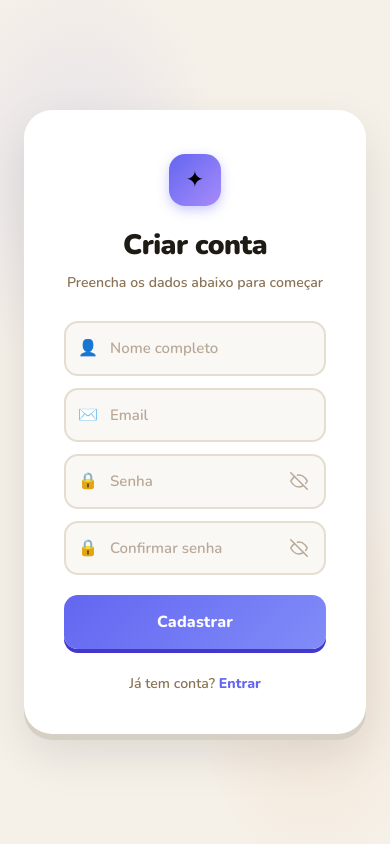
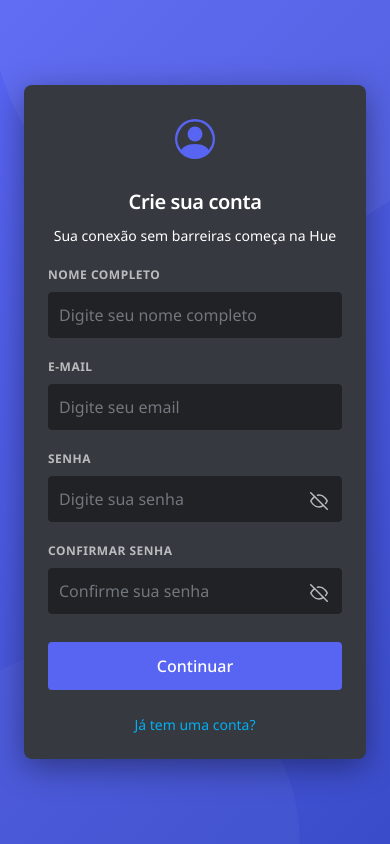
Before and after one commit to igOrbit-bit/Projeto_Integrador, a React (Vite) app in the folder frontend/React/: page /register in a window 390 px wide. Built offline with nearby package versions, Linux system fonts and the light colour scheme.

Commit message:
layout de Login e Register
Reestilizando tela de Login e Register

```diff
--- a/frontend/React/src/pages/Login.css
+++ b/frontend/React/src/pages/Login.css
@@ -1,177 +1,241 @@
-@import url('https://fonts.googleapis.com/css2?family=Nunito:wght@400;600;700;800;900&display=swap');
+@import url('https://fonts.googleapis.com/css2?family=Noto+Sans:wght@400;500;600;700;800&display=swap');
 
-* { box-sizing: border-box; margin: 0; padding: 0; }
+* {
+  box-sizing: border-box;
+  margin: 0;
+  padding: 0;
+}
 
 body {
-  font-family: 'Nunito', sans-serif;
-  background: #f5f0e8;
+  font-family: 'Noto Sans', 'Segoe UI', sans-serif;
+  background: #5865f2;
 }
 
+/* ── Login Container ────────────────────────────────── */
 .login-container {
   display: flex;
   justify-content: center;
   align-items: center;
   min-height: 100vh;
   padding: 24px;
-  background: #f5f0e8;
-  background-image:
-    radial-gradient(ellipse 60% 40% at 20% 20%, rgba(99,102,241,0.1) 0%, transparent 60%),
-    radial-gradient(ellipse 50% 40% at 80% 80%, rgba(251,146,60,0.1) 0%, transparent 60%);
-  font-family: 'Nunito', sans-serif;
+  background: linear-gradient(135deg, #5865f2 0%, #3b4cca 100%);
+  font-family: 'Noto Sans', 'Segoe UI', sans-serif;
+  position: relative;
+  overflow: hidden;
 }
 
-.login-card {
-  background: white;
-  padding: 44px 40px 40px;
-  width: 100%;
-  max-width: 420px;
-  border-radius: 28px;
-  box-shadow: 0 6px 0px #d6cfc4, 0 20px 48px rgba(0,0,0,0.1);
-  text-align: center;
-  animation: fadeUp 0.5s cubic-bezier(0.22,1,0.36,1) both;
+/* Elementos decorativos de fundo (estilo Discord) */
+.login-container::before {
+  content: '';
+  position: absolute;
+  width: 500px;
+  height: 500px;
+  background: rgba(255, 255, 255, 0.05);
+  border-radius: 50%;
+  top: -250px;
+  right: -100px;
 }
 
+.login-container::after {
+  content: '';
+  position: absolute;
+  width: 400px;
+  height: 400px;
+  background: rgba(255, 255, 255, 0.03);
+  border-radius: 50%;
+  bottom: -200px;
+  left: -100px;
+}
+
+/* ── Login Card ─────────────────────────────────────── */
+.login-card {
+  background: #35363f;
+  padding: 32px;
+  width: 100%;
+  max-width: 480px;
+  border-radius: 8px;
+  box-shadow: 0 8px 32px rgba(0, 0, 0, 0.4);
+  text-align: center;
+  animation: fadeUp 0.5s cubic-bezier(0.22, 1, 0.36, 1) both;
+  position: relative;
+  z-index: 1;
+}
+
+/* ── Logo ───────────────────────────────────────────── */
 .login-logo {
-  width: 52px;
-  height: 52px;
-  background: linear-gradient(135deg, #6366f1, #a78bfa);
-  border-radius: 16px;
+  width: 60 px;
+  height: 60px;
+  background: transparent;
+  border-radius: 0;
   display: flex;
   align-items: center;
   justify-content: center;
   font-size: 1.4rem;
   margin: 0 auto 18px;
-  box-shadow: 0 4px 12px rgba(99,102,241,0.35);
+  box-shadow: none;
+  color: #5865f2;
 }
 
 .login-card h2 {
-  margin: 0 0 6px;
-  font-size: 1.75rem;
-  font-weight: 900;
-  color: #1e1a14;
+  margin: 0 0 8px;
+  font-size: 24px;
+  font-weight: 600;
+  color: #ffffff;
   letter-spacing: -0.02em;
+  text-align: center;
 }
 
 .login-subtitle {
-  font-size: 0.88rem;
-  color: #8b7355;
-  margin: 0 0 28px;
-  font-weight: 600;
+  font-size: 16px;
+  color: #b9bbbe;
+  margin: 0 0 20px;
+  font-weight: 400;
+  text-align: center;
 }
 
-/* ── Input group ────────────────────────────────────── */
+/* ── Input Group ────────────────────────────────────── */
 .input-group {
   position: relative;
-  margin-bottom: 12px;
+  margin-bottom: 20px;
+  text-align: left;
+}
+
+.input-group label {
+  display: block;
+  color: #b9bbbe;
+  font-size: 12px;
+  font-weight: 700;
+  text-transform: uppercase;
+  margin-bottom: 8px;
+  letter-spacing: 0.5px;
 }
 
 .input-icon {
-  position: absolute;
-  left: 14px;
-  top: 50%;
-  transform: translateY(-50%);
-  font-size: 1rem;
-  pointer-events: none;
-  line-height: 1;
+  display: none; /* Discord não usa ícones dentro dos inputs */
 }
 
 .input-group input {
   width: 100%;
-  padding: 14px 48px 14px 44px;
-  border-radius: 14px;
-  border: 2px solid #e5ddd0;
-  background: #faf8f4;
-  color: #1e1a14;
-  font-size: 15px;
-  font-family: 'Nunito', sans-serif;
-  font-weight: 600;
+  padding: 10px;
+  border-radius: 4px;
+  border: 1px solid #202225;
+  background: #202225;
+  color: #dcddde;
+  font-size: 16px;
+  font-family: 'Noto Sans', 'Segoe UI', sans-serif;
+  font-weight: 400;
   transition: border-color 0.2s, box-shadow 0.2s, background 0.2s;
 }
 
-.input-group input::placeholder { color: #b8a898; }
+.input-group input::placeholder {
+  color: #72767d;
+  font-weight: 400;
+}
 
 .input-group input:focus {
   outline: none;
-  border-color: #6366f1;
-  background: white;
-  box-shadow: 0 0 0 4px rgba(99,102,241,0.12);
+  border-color: #5865f2;
+  background: #202225;
+  box-shadow: none;
 }
 
-/* ── Eye button ─────────────────────────────────────── */
+/* ── Eye Button ─────────────────────────────────────── */
 .eye-btn {
   position: absolute;
-  right: 14px;
-  top: 50%;
-  transform: translateY(-50%);
+  right: 10px;
+  top: 38px;
   background: none;
   border: none;
   cursor: pointer;
   padding: 4px;
-  color: #b8a898;
+  color: #b9bbbe;
   display: flex;
   align-items: center;
   justify-content: center;
-  border-radius: 6px;
+  border-radius: 4px;
   transition: color 0.2s;
   width: auto;
   box-shadow: none;
 }
 
 .eye-btn:hover {
-  color: #6366f1;
-  transform: translateY(-50%);
+  color: #dcddde;
+  transform: none;
   box-shadow: none;
 }
 
-/* ── Submit button ──────────────────────────────────── */
+/* ── Forgot Link ────────────────────────────────────── */
+.forgot-link {
+  display: block;
+  margin-top: 4px;
+  color: #00aff4;
+  text-decoration: none;
+  font-size: 14px;
+  font-weight: 400;
+  transition: opacity 0.2s;
+}
+
+.forgot-link:hover {
+  opacity: 0.8;
+  text-decoration: underline;
+}
+
+/* ── Submit Button ──────────────────────────────────── */
 .login-card button[type="submit"] {
   width: 100%;
-  padding: 15px;
-  margin-top: 8px;
-  background: linear-gradient(135deg, #6366f1, #818cf8);
-  color: white;
+  padding: 12px;
+  margin-top: 20px;
+  background: #5865f2;
+  color: #ffffff;
   border: none;
-  border-radius: 14px;
+  border-radius: 4px;
   font-size: 16px;
-  font-weight: 800;
-  font-family: 'Nunito', sans-serif;
+  font-weight: 500;
+  font-family: 'Noto Sans', 'Segoe UI', sans-serif;
   cursor: pointer;
-  box-shadow: 0 4px 0px #4338ca;
-  transition: transform 0.15s ease, box-shadow 0.15s ease;
-  letter-spacing: 0.01em;
+  box-shadow: none;
+  transition: background-color 0.2s ease;
+  letter-spacing: 0;
 }
 
 .login-card button[type="submit"]:hover {
-  transform: translateY(-2px);
-  box-shadow: 0 6px 0px #4338ca;
+  background: #4752c4;
+  transform: none;
+  box-shadow: none;
 }
 
 .login-card button[type="submit"]:active {
-  transform: translateY(2px);
-  box-shadow: 0 2px 0px #4338ca;
+  background: #3c45a5;
+  transform: none;
+  box-shadow: none;
 }
 
 .login-card button[type="submit"]:disabled {
-  opacity: 0.55;
+  opacity: 0.5;
   cursor: not-allowed;
   transform: none;
-  box-shadow: 0 4px 0px #4338ca;
+  box-shadow: none;
+  background: #5865f2;
 }
 
+/* ── Footer Text ────────────────────────────────────── */
 .login-footer-text {
-  margin-top: 24px;
-  font-size: 0.88rem;
-  color: #8b7355;
-  font-weight: 600;
+  margin-top: 8px;
+  font-size: 14px;
+  color: #b9bbbe;
+  font-weight: 400;
 }
 
 .login-footer-text a {
-  color: #6366f1;
-  font-weight: 800;
+  color: #00aff4;
+  font-weight: 400;
   text-decoration: none;
 }
 
-.login-footer-text a:hover { text-decoration: underline; }
+.login-footer-text a:hover {
+  text-decoration: underline;
+  opacity: 0.8;
+}
 
 /* ── Toast ──────────────────────────────────────────── */
 .toast {
@@ -183,13 +247,13 @@
   align-items: center;
   gap: 10px;
   padding: 14px 24px;
-  border-radius: 16px;
-  font-size: 0.92rem;
-  font-weight: 700;
-  font-family: 'Nunito', sans-serif;
-  box-shadow: 0 8px 24px rgba(0,0,0,0.15);
+  border-radius: 8px;
+  font-size: 14px;
+  font-weight: 500;
+  font-family: 'Noto Sans', 'Segoe UI', sans-serif;
+  box-shadow: 0 8px 24px rgba(0, 0, 0, 0.3);
   opacity: 0;
-  transition: transform 0.35s cubic-bezier(0.22,1,0.36,1), opacity 0.35s ease;
+  transition: transform 0.35s cubic-bezier(0.22, 1, 0.36, 1), opacity 0.35s ease;
   z-index: 999;
   white-space: nowrap;
 }
@@ -200,20 +264,39 @@
 }
 
 .toast-success {
-  background: #dcfce7;
-  border: 2px solid #86efac;
-  color: #14532d;
+  background: #3ba55d;
+  border: none;
+  color: #ffffff;
 }
 
 .toast-error {
-  background: #fee2e2;
-  border: 2px solid #fca5a5;
-  color: #7f1d1d;
+  background: #ed4245;
+  border: none;
+  color: #ffffff;
 }
 
-.toast-icon { font-size: 1.1rem; }
+.toast-icon {
+  font-size: 1rem;
+  font-weight: 700;
+}
 
+/* ── Animation ──────────────────────────────────────── */
 @keyframes fadeUp {
   from { opacity: 0; transform: translateY(24px); }
   to   { opacity: 1; transform: translateY(0); }
 }
+
+/* ── Responsive ─────────────────────────────────────── */
+@media (max-width: 480px) {
+  .login-card {
+    padding: 24px;
+  }
+
+  .login-card h2 {
+    font-size: 20px;
+  }
+
+  .login-subtitle {
+    font-size: 14px;
+  }
+}
--- a/frontend/React/src/pages/Login.jsx
+++ b/frontend/React/src/pages/Login.jsx
@@ -90,26 +90,32 @@
       />
 
       <div className="login-card">
-        <div className="login-logo">✦</div>
-        <h2>Entrar</h2>
-        <p className="login-subtitle">Bem-vindo de volta 👋</p>
+        <div className="login-logo">
+          <svg xmlns="http://www.w3.org/2000/svg" width="40" height="40" fill="currentColor" class="bi bi-megaphone-fill" viewBox="0 0 16 16">
+            <path d="M13 2.5a1.5 1.5 0 0 1 3 0v11a1.5 1.5 0 0 1-3 0zm-1 .724c-2.067.95-4.539 1.481-7 1.656v6.237a25 25 0 0 1 1.088.085c2.053.204 4.038.668 5.912 1.56zm-8 7.841V4.934c-.68.027-1.399.043-2.008.053A2.02 2.02 0 0 0 0 7v2c0 1.106.896 1.996 1.994 2.009l.496.008a64 64 0 0 1 1.51.048m1.39 1.081q.428.032.85.078l.253 1.69a1 1 0 0 1-.983 1.187h-.548a1 1 0 0 1-.916-.599l-1.314-2.48a66 66 0 0 1 1.692.064q.491.026.966.06" />
+          </svg>
+        </div>
+        <h2>HueTech</h2>
+        <p className="login-subtitle">Dois mundos, uma só conexão.</p>
 
         <form onSubmit={handleSubmit}>
           <div className="input-group">
-            <span className="input-icon">✉️</span>
+            <label htmlFor="email">E-MAIL</label>
             <input
+              id="email"
               type="email"
-              placeholder="Email"
+              placeholder="Digite seu email"
               value={email}
               onChange={(e) => setEmail(e.target.value)}
               required
             />
           </div>
           <div className="input-group">
-            <span className="input-icon">🔒</span>
+            <label htmlFor="password">SENHA</label>
             <input
+              id="password"
               type={showPassword ? "text" : "password"}
-              placeholder="Senha"
+              placeholder="Digite sua senha"
               value={password}
               onChange={(e) => setPassword(e.target.value)}
               required
@@ -121,6 +127,9 @@
             >
               <EyeIcon open={showPassword} />
             </button>
+            <Link to="/forgot-password" className="forgot-link">
+              Esqueceu a senha?
+            </Link>
           </div>
           <button type="submit" disabled={loading}>
             {loading ? "Entrando..." : "Entrar"}
@@ -128,7 +137,7 @@
         </form>
 
         <p className="login-footer-text">
-          Não tem conta? <Link to="/register">Criar conta</Link>
+          Precisa de uma conta? <Link to="/register">Registre-se</Link>
         </p>
       </div>
     </div>
--- a/frontend/React/src/pages/Register.css
+++ b/frontend/React/src/pages/Register.css
@@ -1,174 +1,222 @@
-@import url('https://fonts.googleapis.com/css2?family=Nunito:wght@400;600;700;800;900&display=swap');
+@import url('https://fonts.googleapis.com/css2?family=Noto+Sans:wght@400;500;600;700;800&display=swap');
 
-* { box-sizing: border-box; margin: 0; padding: 0; }
+* {
+  box-sizing: border-box;
+  margin: 0;
+  padding: 0;
+}
 
+/* â”€â”€ Register Container â”€â”€â”€â”€â”€â”€â”€â”€â”€â”€â”€â”€â”€â”€â”€â”€â”€â”€â”€â”€â”€â”€â”€â”€â”€â”€â”€â”€â”€â”€â”€ */
 .register-container {
   display: flex;
   justify-content: center;
   align-items: center;
   min-height: 100vh;
   padding: 24px;
-  background: #f5f0e8;
-  background-image:
-    radial-gradient(ellipse 60% 40% at 20% 20%, rgba(99,102,241,0.1) 0%, transparent 60%),
-    radial-gradient(ellipse 50% 40% at 80% 80%, rgba(251,146,60,0.1) 0%, transparent 60%);
-  font-family: 'Nunito', sans-serif;
+  background: linear-gradient(135deg, #5865f2 0%, #3b4cca 100%);
+  font-family: 'Noto Sans', 'Segoe UI', sans-serif;
+  position: relative;
+  overflow: hidden;
 }
 
-.register-card {
-  background: white;
-  padding: 44px 40px 40px;
-  width: 100%;
-  max-width: 420px;
-  border-radius: 28px;
-  box-shadow: 0 6px 0px #d6cfc4, 0 20px 48px rgba(0,0,0,0.1);
-  text-align: center;
-  animation: fadeUp 0.5s cubic-bezier(0.22,1,0.36,1) both;
+/* Elementos decorativos de fundo (estilo Discord) */
+.register-container::before {
+  content: '';
+  position: absolute;
+  width: 500px;
+  height: 500px;
+  background: rgba(255, 255, 255, 0.05);
+  border-radius: 50%;
+  top: -250px;
+  right: -100px;
 }
 
+.register-container::after {
+  content: '';
+  position: absolute;
+  width: 400px;
+  height: 400px;
+  background: rgba(255, 255, 255, 0.03);
+  border-radius: 50%;
+  bottom: -200px;
+  left: -100px;
+}
+
+/* â”€â”€ Register Card â”€â”€â”€â”€â”€â”€â”€â”€â”€â”€â”€â”€â”€â”€â”€â”€â”€â”€â”€â”€â”€â”€â”€â”€â”€â”€â”€â”€â”€â”€â”€â”€â”€â”€â”€â”€ */
+.register-card {
+  background: #36393f;
+  padding: 32px;
+  width: 100%;
+  max-width: 480px;
+  border-radius: 8px;
+  box-shadow: 0 8px 32px rgba(0, 0, 0, 0.4);
+  text-align: center;
+  animation: fadeUp 0.5s cubic-bezier(0.22, 1, 0.36, 1) both;
+  position: relative;
+  z-index: 1;
+}
+
+/* â”€â”€ Logo â”€â”€â”€â”€â”€â”€â”€â”€â”€â”€â”€â”€â”€â”€â”€â”€â”€â”€â”€â”€â”€â”€â”€â”€â”€â”€â”€â”€â”€â”€â”€â”€â”€â”€â”€â”€â”€â”€â”€â”€â”€â”€â”€â”€â”€ */
 .register-logo {
-  width: 52px;
-  height: 52px;
-  background: linear-gradient(135deg, #6366f1, #a78bfa);
-  border-radius: 16px;
+  width: 60px;
+  height: 60px;
+  background: transparent;
+  border-radius: 0;
   display: flex;
   align-items: center;
   justify-content: center;
   font-size: 1.4rem;
   margin: 0 auto 18px;
-  box-shadow: 0 4px 12px rgba(99,102,241,0.35);
+  box-shadow: none;
+  color: #5865f2;
 }
 
 .register-card h2 {
-  margin: 0 0 6px;
-  font-size: 1.75rem;
-  font-weight: 900;
-  color: #1e1a14;
+  margin: 0 0 8px;
+  font-size: 24px;
+  font-weight: 600;
+  color: #ffffff;
   letter-spacing: -0.02em;
+  text-align: center;
 }
 
 .register-subtitle {
-  font-size: 0.88rem;
-  color: #8b7355;
-  margin: 0 0 28px;
-  font-weight: 600;
+  font-size: 16px;
+  color: #ffffff;
+  margin: 0 0 20px;
+  font-weight: 400;
+  text-align: center;
 }
 
-/* ── Input group ────────────────────────────────────── */
+/* â”€â”€ Input Group â”€â”€â”€â”€â”€â”€â”€â”€â”€â”€â”€â”€â”€â”€â”€â”€â”€â”€â”€â”€â”€â”€â”€â”€â”€â”€â”€â”€â”€â”€â”€â”€â”€â”€â”€â”€â”€â”€ */
 .input-group {
   position: relative;
-  margin-bottom: 12px;
+  margin-bottom: 20px;
+  text-align: left;
+}
+
+.input-group label {
+  display: block;
+  color: #b9bbbe;
+  font-size: 12px;
+  font-weight: 700;
+  text-transform: uppercase;
+  margin-bottom: 8px;
+  letter-spacing: 0.5px;
 }
 
 .input-icon {
-  position: absolute;
-  left: 14px;
-  top: 50%;
-  transform: translateY(-50%);
-  font-size: 1rem;
-  pointer-events: none;
-  line-height: 1;
+  display: none; /* Discord nÃ£o usa Ã­cones dentro dos inputs */
 }
 
 .input-group input {
   width: 100%;
-  padding: 14px 48px 14px 44px;
-  border-radius: 14px;
-  border: 2px solid #e5ddd0;
-  background: #faf8f4;
-  color: #1e1a14;
-  font-size: 15px;
-  font-family: 'Nunito', sans-serif;
-  font-weight: 600;
+  padding: 10px;
+  border-radius: 4px;
+  border: 1px solid #202225;
+  background: #202225;
+  color: #dcddde;
+  font-size: 16px;
+  font-family: 'Noto Sans', 'Segoe UI', sans-serif;
+  font-weight: 400;
   transition: border-color 0.2s, box-shadow 0.2s, background 0.2s;
 }
 
-.input-group input::placeholder { color: #b8a898; }
+.input-group input::placeholder {
+  color: #72767d;
+  font-weight: 400;
+}
 
 .input-group input:focus {
   outline: none;
-  border-color: #6366f1;
-  background: white;
-  box-shadow: 0 0 0 4px rgba(99,102,241,0.12);
+  border-color: #5865f2;
+  background: #202225;
+  box-shadow: none;
 }
 
-/* ── Eye button ─────────────────────────────────────── */
+/* â”€â”€ Eye Button â”€â”€â”€â”€â”€â”€â”€â”€â”€â”€â”€â”€â”€â”€â”€â”€â”€â”€â”€â”€â”€â”€â”€â”€â”€â”€â”€â”€â”€â”€â”€â”€â”€â”€â”€â”€â”€â”€â”€ */
 .eye-btn {
   position: absolute;
-  right: 14px;
-  top: 50%;
-  transform: translateY(-50%);
+  right: 10px;
+  top: 38px;
   background: none;
   border: none;
   cursor: pointer;
   padding: 4px;
-  color: #b8a898;
+  color: #b9bbbe;
   display: flex;
   align-items: center;
   justify-content: center;
-  border-radius: 6px;
+  border-radius: 4px;
   transition: color 0.2s;
   width: auto;
   box-shadow: none;
 }
 
 .eye-btn:hover {
-  color: #6366f1;
-  transform: translateY(-50%);
+  color: #dcddde;
+  transform: none;
   box-shadow: none;
 }
 
-/* ── Submit button ──────────────────────────────────── */
+/* â”€â”€ Submit Button â”€â”€â”€â”€â”€â”€â”€â”€â”€â”€â”€â”€â”€â”€â”€â”€â”€â”€â”€â”€â”€â”€â”€â”€â”€â”€â”€â”€â”€â”€â”€â”€â”€â”€â”€â”€ */
 .register-card button[type="submit"] {
   width: 100%;
-  padding: 15px;
+  padding: 12px;
   margin-top: 8px;
-  background: linear-gradient(135deg, #6366f1, #818cf8);
+  background: #5865f2;
   border: none;
-  border-radius: 14px;
-  color: white;
+  border-radius: 4px;
+  color: #ffffff;
   font-size: 16px;
-  font-weight: 800;
-  font-family: 'Nunito', sans-serif;
+  font-weight: 500;
+  font-family: 'Noto Sans', 'Segoe UI', sans-serif;
   cursor: pointer;
-  box-shadow: 0 4px 0px #4338ca;
-  transition: transform 0.15s ease, box-shadow 0.15s ease, opacity 0.15s;
-  letter-spacing: 0.01em;
+  box-shadow: none;
+  transition: background-color 0.2s ease, opacity 0.2s;
+  letter-spacing: 0;
 }
 
 .register-card button[type="submit"]:hover {
-  transform: translateY(-2px);
-  box-shadow: 0 6px 0px #4338ca;
+  background: #4752c4;
+  transform: none;
+  box-shadow: none;
 }
 
 .register-card button[type="submit"]:active {
-  transform: translateY(2px);
-  box-shadow: 0 2px 0px #4338ca;
+  background: #3c45a5;
+  transform: none;
+  box-shadow: none;
 }
 
 .register-card button[type="submit"]:disabled {
-  opacity: 0.55;
+  opacity: 0.5;
   cursor: not-allowed;
   transform: none;
-  box-shadow: 0 4px 0px #4338ca;
+  box-shadow: none;
+  background: #5865f2;
 }
 
+/* â”€â”€ Footer Text â”€â”€â”€â”€â”€â”€â”€â”€â”€â”€â”€â”€â”€â”€â”€â”€â”€â”€â”€â”€â”€â”€â”€â”€â”€â”€â”€â”€â”€â”€â”€â”€â”€â”€â”€â”€â”€â”€ */
 .register-footer-text {
   margin-top: 24px;
-  font-size: 0.88rem;
-  color: #8b7355;
-  font-weight: 600;
+  font-size: 14px;
+  color: #b9bbbe;
+  font-weight: 400;
 }
 
 .register-footer-text a {
-  color: #6366f1;
+  color: #00aff4;
   text-decoration: none;
-  font-weight: 800;
+  font-weight: 400;
 }
 
-.register-footer-text a:hover { text-decoration: underline; }
+.register-footer-text a:hover {
+  text-decoration: underline;
+  opacity: 0.8;
+}
 
-/* ── Toast ──────────────────────────────────────────── */
+/* â”€â”€ Toast â”€â”€â”€â”€â”€â”€â”€â”€â”€â”€â”€â”€â”€â”€â”€â”€â”€â”€â”€â”€â”€â”€â”€â”€â”€â”€â”€â”€â”€â”€â”€â”€â”€â”€â”€â”€â”€â”€â”€â”€â”€â”€â”€â”€ */
 .toast {
   position: fixed;
   top: 28px;
@@ -178,13 +226,13 @@
   align-items: center;
   gap: 10px;
   padding: 14px 24px;
-  border-radius: 16px;
-  font-size: 0.92rem;
-  font-weight: 700;
-  font-family: 'Nunito', sans-serif;
-  box-shadow: 0 8px 24px rgba(0,0,0,0.15);
+  border-radius: 8px;
+  font-size: 14px;
+  font-weight: 500;
+  font-family: 'Noto Sans', 'Segoe UI', sans-serif;
+  box-shadow: 0 8px 24px rgba(0, 0, 0, 0.3);
   opacity: 0;
-  transition: transform 0.35s cubic-bezier(0.22,1,0.36,1), opacity 0.35s ease;
+  transition: transform 0.35s cubic-bezier(0.22, 1, 0.36, 1), opacity 0.35s ease;
   z-index: 999;
   white-space: nowrap;
 }
@@ -195,20 +243,39 @@
 }
 
 .toast-success {
-  background: #dcfce7;
-  border: 2px solid #86efac;
-  color: #14532d;
+  background: #3ba55d;
+  border: none;
+  color: #ffffff;
 }
 
 .toast-error {
-  background: #fee2e2;
-  border: 2px solid #fca5a5;
-  color: #7f1d1d;
+  background: #ed4245;
+  border: none;
+  color: #ffffff;
 }
 
-.toast-icon { font-size: 1.1rem; }
+.toast-icon {
+  font-size: 1rem;
+  font-weight: 700;
+}
 
+/* â”€â”€ Animation â”€â”€â”€â”€â”€â”€â”€â”€â”€â”€â”€â”€â”€â”€â”€â”€â”€â”€â”€â”€â”€â”€â”€â”€â”€â”€â”€â”€â”€â”€â”€â”€â”€â”€â”€â”€â”€â”€â”€â”€ */
 @keyframes fadeUp {
   from { opacity: 0; transform: translateY(24px); }
   to   { opacity: 1; transform: translateY(0); }
 }
+
+/* â”€â”€ Responsive â”€â”€â”€â”€â”€â”€â”€â”€â”€â”€â”€â”€â”€â”€â”€â”€â”€â”€â”€â”€â”€â”€â”€â”€â”€â”€â”€â”€â”€â”€â”€â”€â”€â”€â”€â”€â”€â”€â”€ */
+@media (max-width: 480px) {
+  .register-card {
+    padding: 24px;
+  }
+
+  .register-card h2 {
+    font-size: 20px;
+  }
+
+  .register-subtitle {
+    font-size: 14px;
+  }
+}
--- a/frontend/React/src/pages/Register.jsx
+++ b/frontend/React/src/pages/Register.jsx
@@ -15,15 +15,15 @@
 const EyeIcon = ({ open }) => open ? (
   <svg xmlns="http://www.w3.org/2000/svg" width="18" height="18" viewBox="0 0 24 24"
     fill="none" stroke="currentColor" strokeWidth="2" strokeLinecap="round" strokeLinejoin="round">
-    <path d="M1 12s4-8 11-8 11 8 11 8-4 8-11 8-11-8-11-8z"/>
-    <circle cx="12" cy="12" r="3"/>
+    <path d="M1 12s4-8 11-8 11 8 11 8-4 8-11 8-11-8-11-8z" />
+    <circle cx="12" cy="12" r="3" />
   </svg>
 ) : (
   <svg xmlns="http://www.w3.org/2000/svg" width="18" height="18" viewBox="0 0 24 24"
     fill="none" stroke="currentColor" strokeWidth="2" strokeLinecap="round" strokeLinejoin="round">
-    <path d="M17.94 17.94A10.07 10.07 0 0 1 12 20c-7 0-11-8-11-8a18.45 18.45 0 0 1 5.06-5.94"/>
-    <path d="M9.9 4.24A9.12 9.12 0 0 1 12 4c7 0 11 8 11 8a18.5 18.5 0 0 1-2.16 3.19"/>
-    <line x1="1" y1="1" x2="23" y2="23"/>
+    <path d="M17.94 17.94A10.07 10.07 0 0 1 12 20c-7 0-11-8-11-8a18.45 18.45 0 0 1 5.06-5.94" />
+    <path d="M9.9 4.24A9.12 9.12 0 0 1 12 4c7 0 11 8 11 8a18.5 18.5 0 0 1-2.16 3.19" />
+    <line x1="1" y1="1" x2="23" y2="23" />
   </svg>
 )
 
@@ -67,36 +67,44 @@
       <Toast message={toast.message} type={toast.type} visible={toast.visible} />
 
       <div className="register-card">
-        <div className="register-logo">✦</div>
-        <h2>Criar conta</h2>
-        <p className="register-subtitle">Preencha os dados abaixo para começar</p>
+        <div className="register-logo">
+          <svg xmlns="http://www.w3.org/2000/svg" width="40" height="40" fill="currentColor" class="bi bi-person-circle" viewBox="0 0 16 16">
+            <path d="M11 6a3 3 0 1 1-6 0 3 3 0 0 1 6 0" />
+            <path fill-rule="evenodd" d="M0 8a8 8 0 1 1 16 0A8 8 0 0 1 0 8m8-7a7 7 0 0 0-5.468 11.37C3.242 11.226 4.805 10 8 10s4.757 1.225 5.468 2.37A7 7 0 0 0 8 1" />
+          </svg>
+        </div>
+        <h2>Crie sua conta</h2>
+        <p className="register-subtitle">Sua conexão sem barreiras começa na Hue</p>
 
         <form onSubmit={handleSubmit}>
           <div className="input-group">
-            <span className="input-icon">👤</span>
+            <label htmlFor="name">NOME COMPLETO</label>
             <input
+              id="name"
               type="text"
-              placeholder="Nome completo"
+              placeholder="Digite seu nome completo"
               value={name}
               onChange={(e) => setName(e.target.value)}
               required
             />
           </div>
           <div className="input-group">
-            <span className="input-icon">✉️</span>
+            <label htmlFor="email">E-MAIL</label>
             <input
+              id="email"
               type="email"
-              placeholder="Email"
+              placeholder="Digite seu email"
               value={email}
               onChange={(e) => setEmail(e.target.value)}
               required
             />
           </div>
           <div className="input-group">
-            <span className="input-icon">🔒</span>
+            <label htmlFor="password">SENHA</label>
             <input
+              id="password"
               type={showPassword ? "text" : "password"}
-              placeholder="Senha"
+              placeholder="Digite sua senha"
               value={password}
               onChange={(e) => setPassword(e.target.value)}
               required
@@ -106,10 +114,11 @@
             </button>
           </div>
           <div className="input-group">
-            <span className="input-icon">🔒</span>
+            <label htmlFor="confirmPassword">CONFIRMAR SENHA</label>
             <input
+              id="confirmPassword"
               type={showConfirm ? "text" : "password"}
-              placeholder="Confirmar senha"
+              placeholder="Confirme sua senha"
               value={confirmPassword}
               onChange={(e) => setConfirmPassword(e.target.value)}
               required
@@ -120,12 +129,12 @@
           </div>
 
           <button type="submit" disabled={loading}>
-            {loading ? "Criando conta..." : "Cadastrar"}
+            {loading ? "Criando conta..." : "Continuar"}
           </button>
         </form>
 
         <p className="register-footer-text">
-          Já tem conta? <Link to="/login">Entrar</Link>
+          <Link to="/login">Já tem uma conta?</Link>
         </p>
       </div>
     </div>
```
Also changed, not shown: 1 other file (tests, documents, lock files or other folders).
